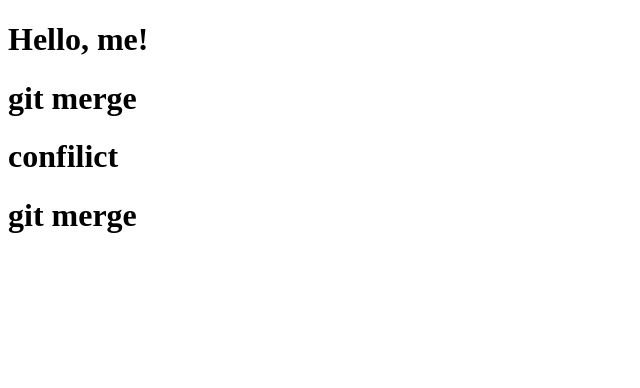
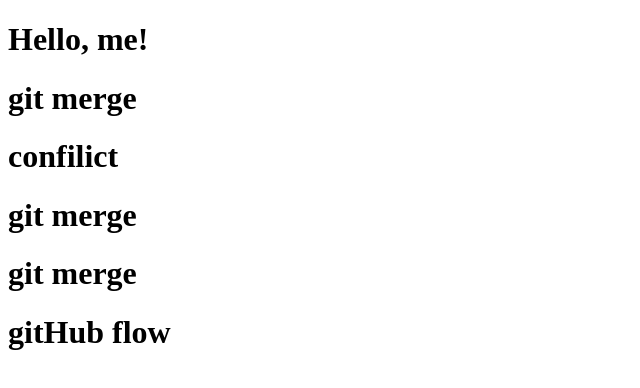
Before and after one commit to Sunnycan12121/git_tutorial, a plain HTML site: page index.html in a window 1280 px wide. Shown: the whole page, without its empty margins (0-640 px from the left). Drawn offline with Linux system fonts and the light colour scheme.

Commit message:
git hub flow

```diff
--- a/index.html
+++ b/index.html
@@ -8,3 +8,5 @@
     <h1>git merge</h1>
      <h1>confilict</h1>
      <h1>git merge</h1>
+ <h1>git merge</h1>
+ <h1>gitHub flow</h1>
```
